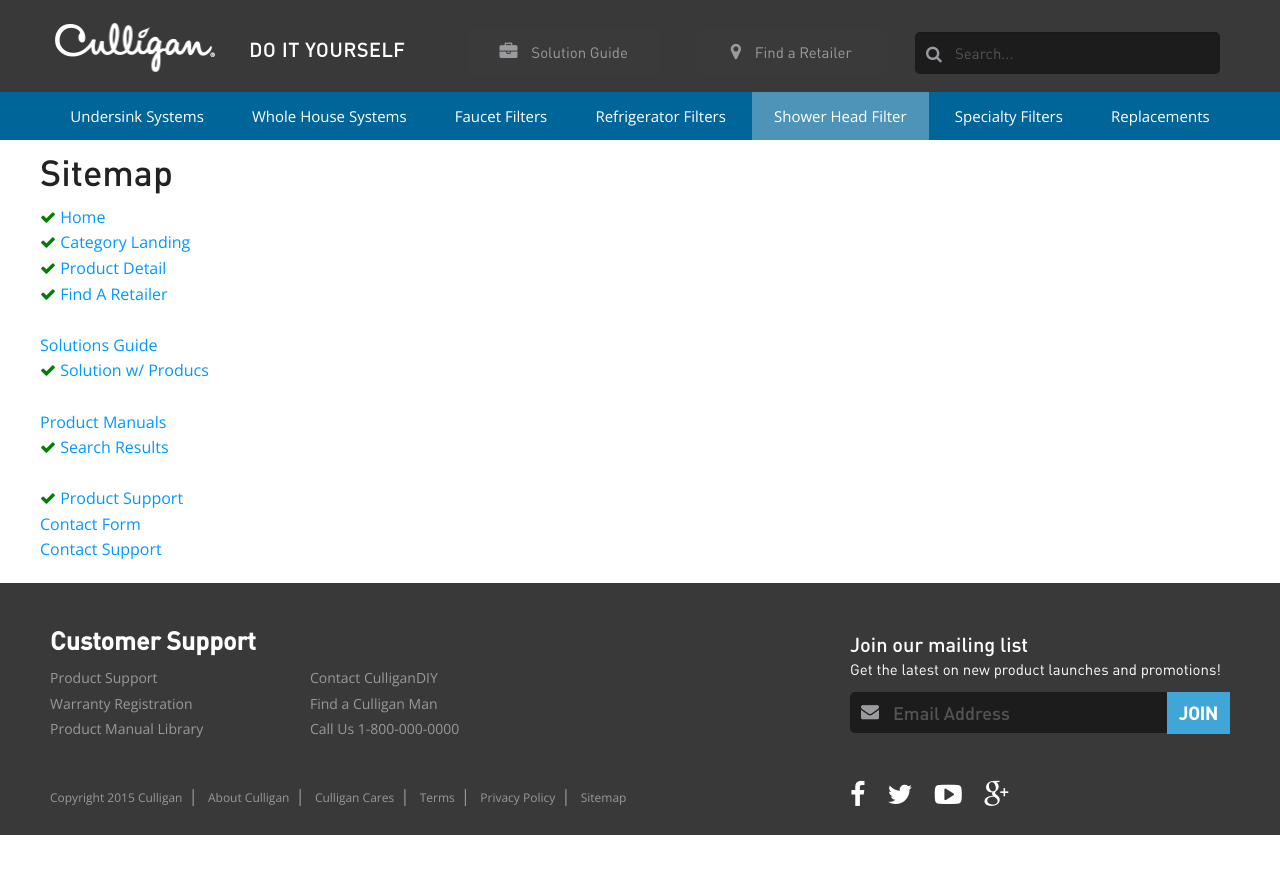
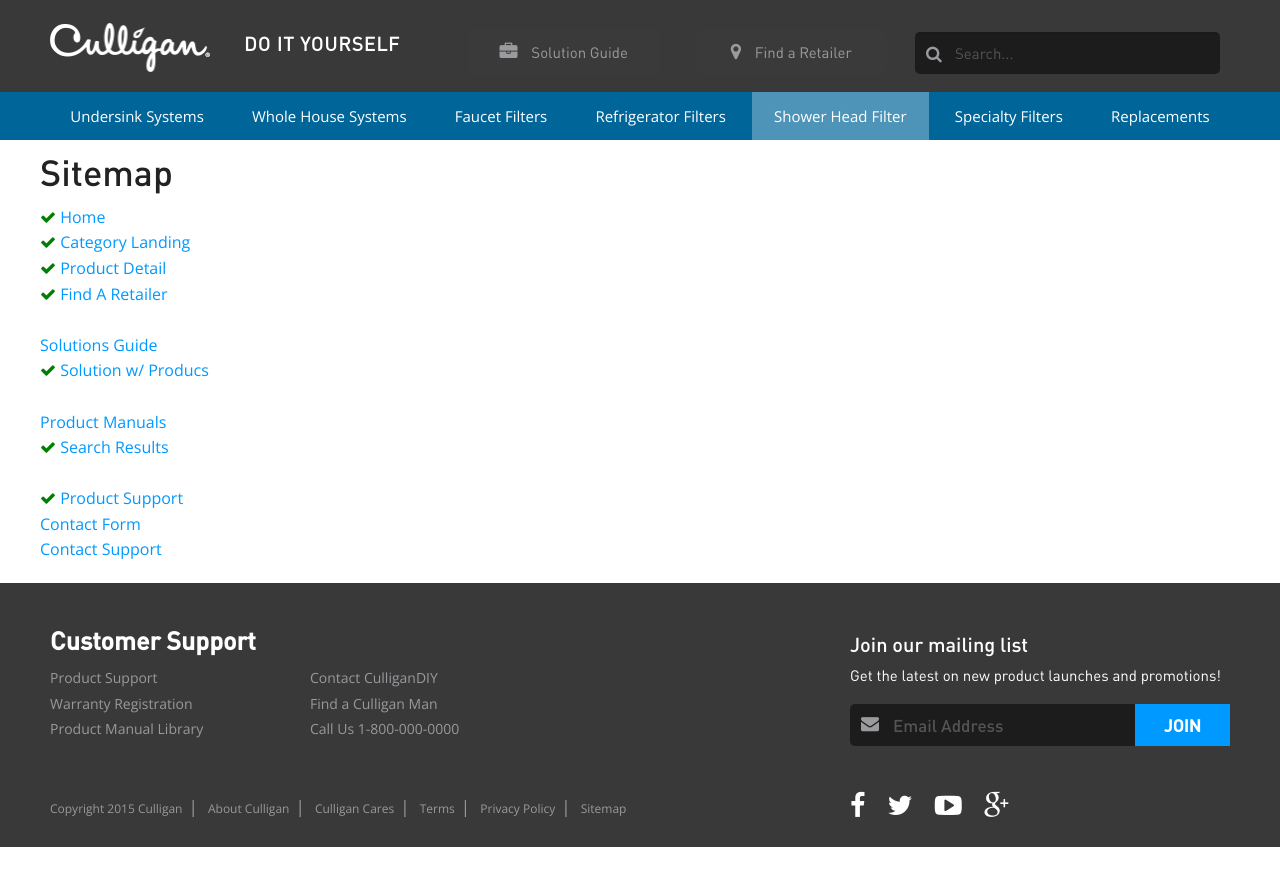
Before and after one commit to zheindel/culligan-diy, a Jekyll site: the page built from _build/index.html, in a window 1280 px wide. Shown: the top 886 px of the page. Built offline with Jekyll 4.4.1, drawn with Linux system fonts in a browser that asks for light colours.

Commit message:
fix #59, fix #60

```diff
--- a/_build/_includes/footer.html
+++ b/_build/_includes/footer.html
@@ -33,12 +33,12 @@
 				<div class="mailing-tagline">Get the latest on new product launches and promotions!</div>
 		    	<form action="">
 				      <div class="row collapse">
-				        <div class="small-10 columns">
+				        <div class="small-9 columns">
 				          <i class="fa fa-envelope"></i>
 				          <input type="text" placeholder="Email Address">
 				        </div>
-				        <div class="small-2 columns">
-				          <a href="#" class="button postfix">JOIN</a>
+				        <div class="small-3 columns">
+				          <input type="submit" class="button postfix" value="JOIN" />
 				        </div>
 				      </div>
 				</form>
--- a/_build/_scss/custom/footer.scss
+++ b/_build/_scss/custom/footer.scss
@@ -20,7 +20,7 @@
 
 				a{
 					color:#99989D;
-					font-size:18px;
+					font-size:16px;
 				}
 			}
 		}
@@ -39,6 +39,7 @@
 			color:#FFF;
 			font-size:18px;
 			margin-bottom:20px;
+			line-height: 27px;
 		}
 		i{
 			position:absolute;
@@ -47,16 +48,16 @@
 			left:15px;
 		}
 		input{
-			padding-left:51px;
 			font-size:17px;
 			border:0;
-			border-radius:5px 0px 0px 5px;
 			height:42px;
 			color:#FFF;
 
 			&[type="text"]{
 				box-shadow:none;
 				background-color: #1c1c1c;
+				padding-left:51px;
+				border-radius:5px 0px 0px 5px;
 			}
 		}
 		a{
@@ -156,10 +157,9 @@
 				left:11px;
 			}
 			input{
-				padding-left:43px;
-				font-size:18px;
-				height:41px;
-				color:#FFF;
+				&[type="text"]{
+					padding-left:43px;
+				}
 			}
 			a{
 				font-size:18px;
--- a/_build/_scss/custom/header.scss
+++ b/_build/_scss/custom/header.scss
@@ -36,6 +36,7 @@
 	position:absolute;
 	z-index:3;
 	cursor:pointer;
+	left:0;
 
 	img{
 		max-height:80px;
@@ -58,7 +59,6 @@
 	width:127px;
 	margin-right:30px;
 	z-index:5;
-	margin-left:15px;
 
 	img{
 		width:100%;
@@ -67,13 +67,12 @@
 }
 
 .tag-line{
-	position:relative;
 	display:inline-block;
 	color:$tag-line-color;
 	text-transform:uppercase;
 	font-weight:bold;
 	font-size:15px;
-	z-index:5;
+	margin-bottom:15px;
 }
 .top-header{
 	position:relative;
@@ -126,6 +125,10 @@
 
 @media #{$small} {
 
+	.site-title{
+		margin-left: 15px;
+	}
+
 	.top-section{
 		position:relative;
 		z-index:3;
@@ -164,12 +167,13 @@
 		text-transform:uppercase;
 		font-weight:bold;
 		font-size:19px;
+		margin-bottom: 0;
 	}
 	.top-header{
 
 		.site-title{
 			width:auto;
-			margin:13px 30px 0px 5px;
+			margin:13px 30px 0 0;
 
 			img{
 				max-width:160px;
```
